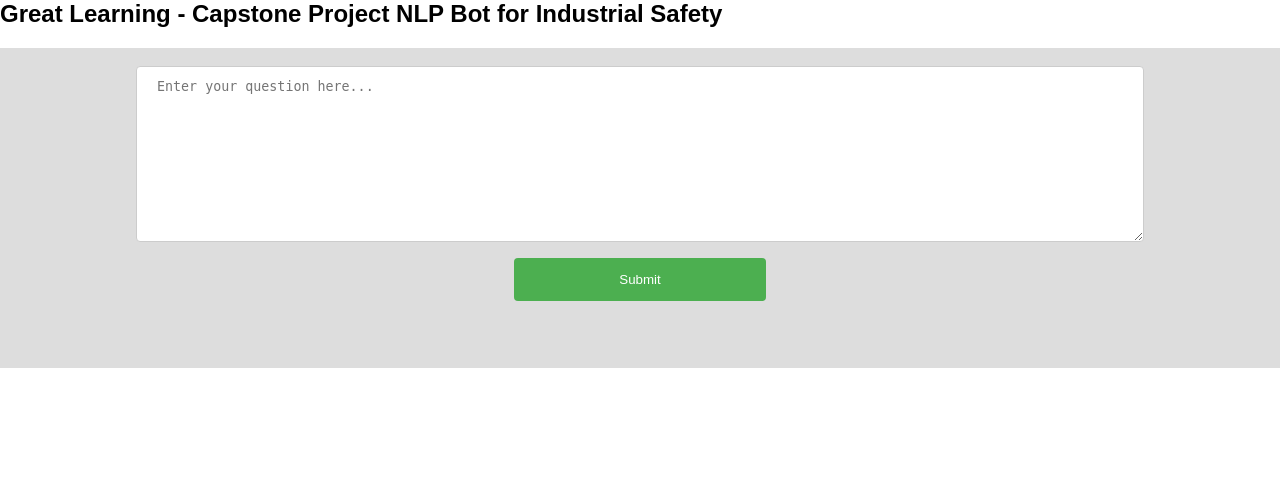
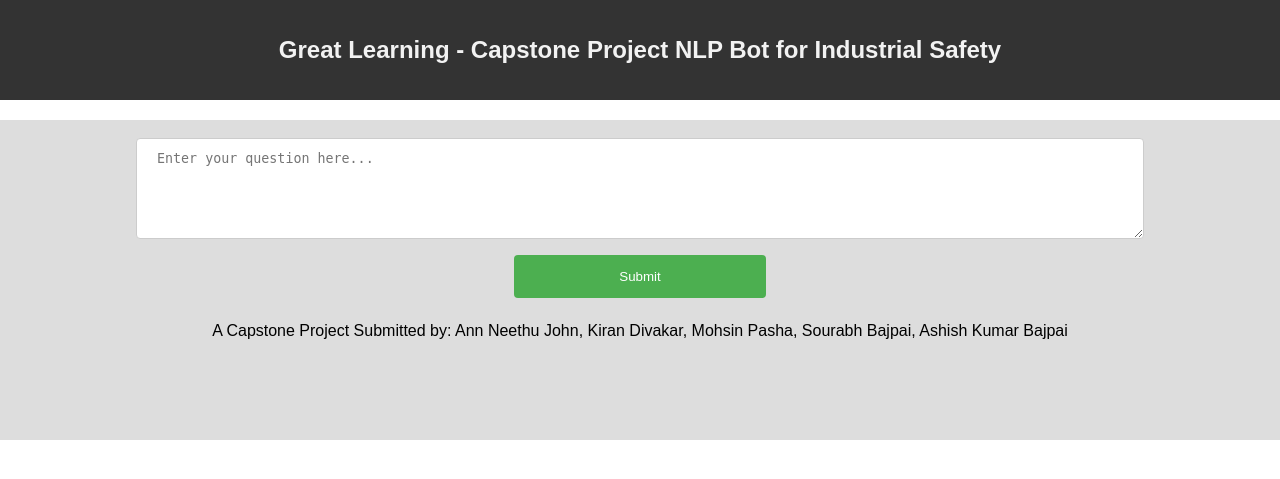
Before and after one commit to ashkbaj/capstone, a Flask app: page / in a window 1280 px wide. Shown: the top 479 px of the page. Run offline with Flask 2, Linux system fonts and the light colour scheme; parts of the project's set-up code (start-up, migrations or seed data) failed here and were passed over.

Commit message:
Merge remote-tracking branch 'origin/master'
# Conflicts:
#	app.py

```diff
--- a/app.py
+++ b/app.py
@@ -60,7 +60,4 @@ def predict():
 
 
 if __name__ == '__main__':
-    #clf = joblib.load('quora_model.pkl')
-    #count_vect = joblib.load('quora_vectorizer.pkl')
     app.run(debug=True)
-    #app.run(host='localhost', port=8081)
--- a/templates/index.html
+++ b/templates/index.html
@@ -9,7 +9,7 @@ body {
 }
 
 /* Style the top navigation bar */
-h1 {
+h2 {
 
   float: center;
   display: block;
@@ -27,7 +27,7 @@ h1 {
 .review {
   background-color: #ddd;
   padding: 10px;
-  height: 300px; /* Should be removed. Only for demonstration */
+  height: 300px; /* Should be adjusted in production */
   text-align: center;
   margin:auto
 }
@@ -62,10 +62,19 @@ input[type=submit] {
 
 <div class = "review">
   <form action="/predict" method="POST" target="_blank">
- <textarea name="review_text" placeholder="Enter your question here..." rows="10" cols="15"></textarea>
+ <textarea name="review_text" placeholder="Enter your question here..." rows="5" cols="15"></textarea>
     <input type="submit" value="Submit">
   </form>
 
+    <div>
+        A Capstone Project
+        Submitted by:
+Ann Neethu John,
+Kiran Divakar,
+Mohsin Pasha,
+Sourabh Bajpai,
+Ashish Kumar Bajpai
+    </div>
 </div>
 
 
```
